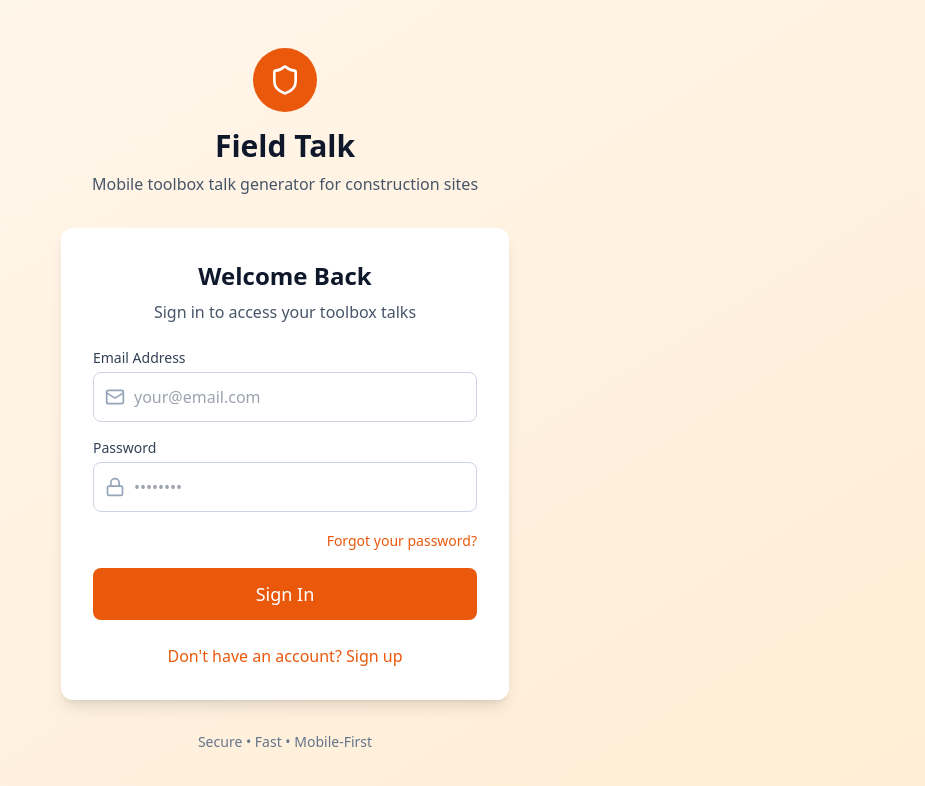
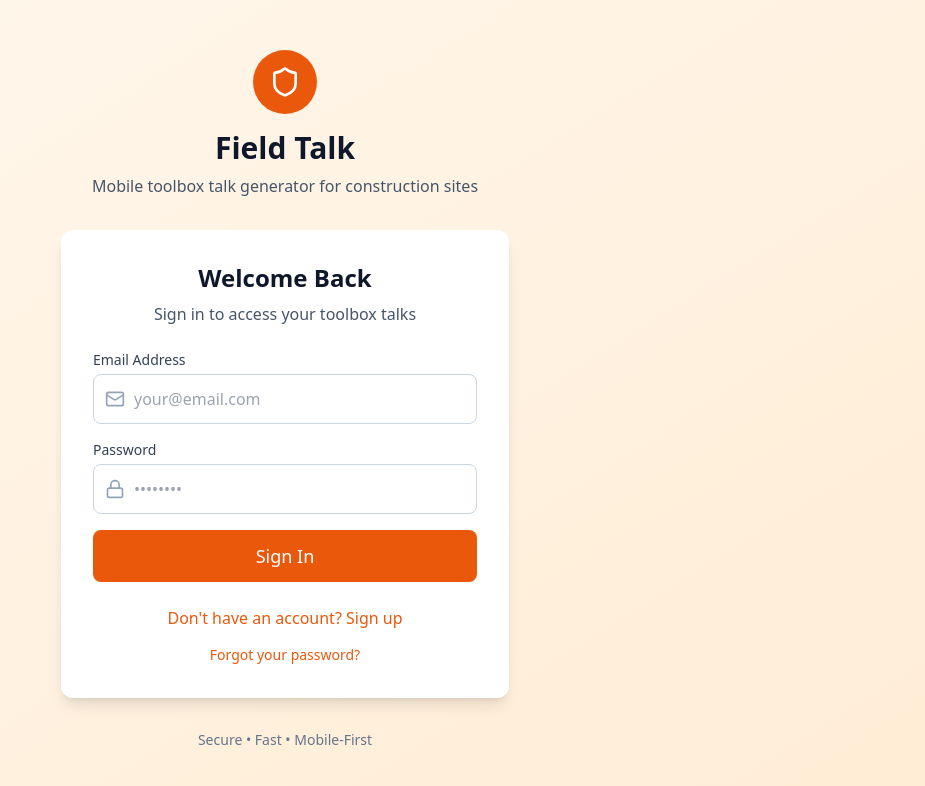
Before and after one commit to safetybyte-tech/Field-Talk, a React (Vite) app: page / in a window 1280 px wide. Shown: the top 786 px of the page, without its empty margins (355-1280 px from the left). Built offline with nearby package versions, Linux system fonts and the light colour scheme; no server answers.

Commit message:
Place forgot-password action under signup toggle

```diff
--- a/src/components/LandingPage.tsx
+++ b/src/components/LandingPage.tsx
@@ -314,18 +314,6 @@ export const LandingPage: React.FC<LandingPageProps> = ({
               </div>
             )}
 
-            {isLogin && (
-              <div className="text-right">
-                <button
-                  type="button"
-                  onClick={showForgotPassword}
-                  className="text-sm text-primary-600 hover:text-primary-700 font-medium"
-                >
-                  Forgot your password?
-                </button>
-              </div>
-            )}
-
             {isForgot && (
               <p className="text-xs text-secondary-500">
                 Check your spam folder if you do not see the email. Reset links expire for security.
@@ -355,6 +343,7 @@ export const LandingPage: React.FC<LandingPageProps> = ({
           <div className="mt-6 text-center">
             {(isLogin || isSignup) && (
               <button
+                type="button"
                 onClick={toggleMode}
                 className="text-primary-600 hover:text-primary-700 font-medium"
               >
@@ -364,8 +353,20 @@ export const LandingPage: React.FC<LandingPageProps> = ({
                 }
               </button>
             )}
+            {isLogin && (
+              <div className="mt-3">
+                <button
+                  type="button"
+                  onClick={showForgotPassword}
+                  className="text-sm text-primary-600 hover:text-primary-700 font-medium"
+                >
+                  Forgot your password?
+                </button>
+              </div>
+            )}
             {isForgot && (
               <button
+                type="button"
                 onClick={backToLogin}
                 className="text-primary-600 hover:text-primary-700 font-medium"
               >
@@ -374,6 +375,7 @@ export const LandingPage: React.FC<LandingPageProps> = ({
             )}
             {isReset && (
               <button
+                type="button"
                 onClick={backFromReset}
                 className="text-primary-600 hover:text-primary-700 font-medium"
               >
```
